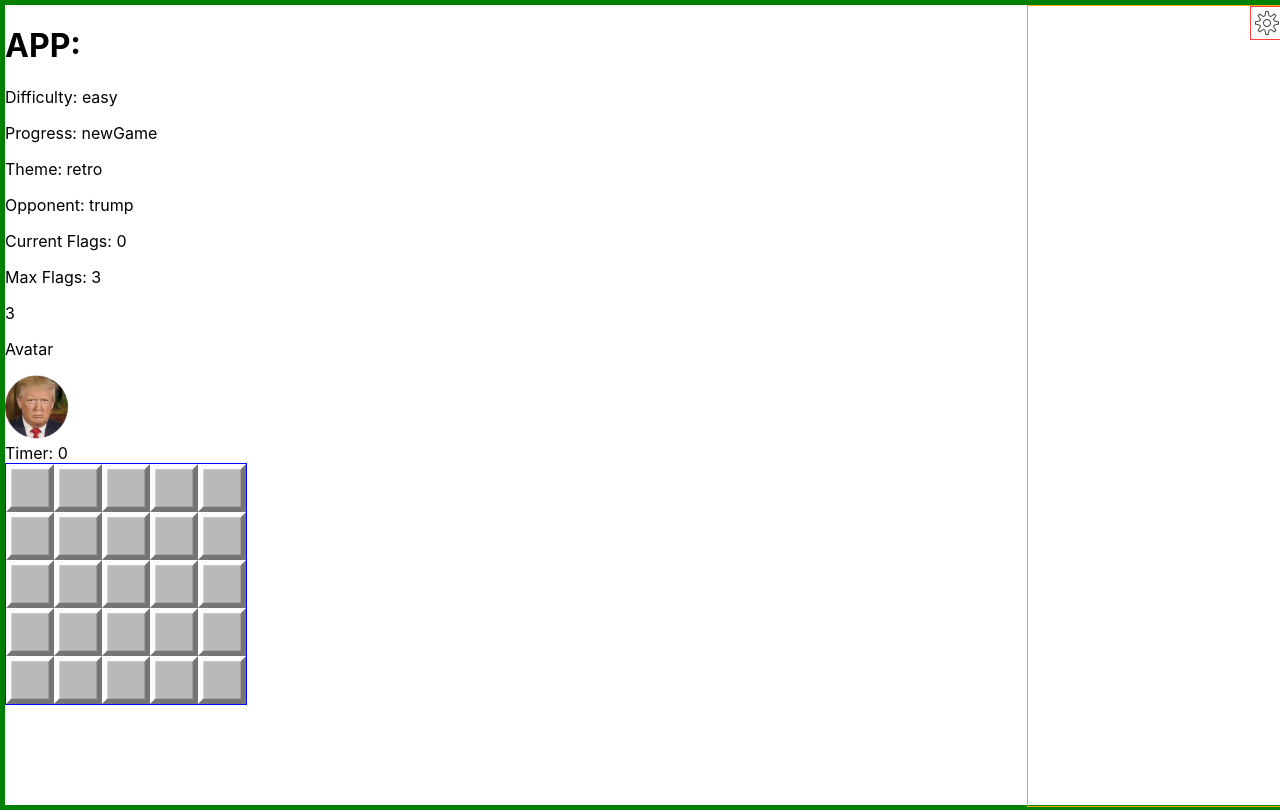
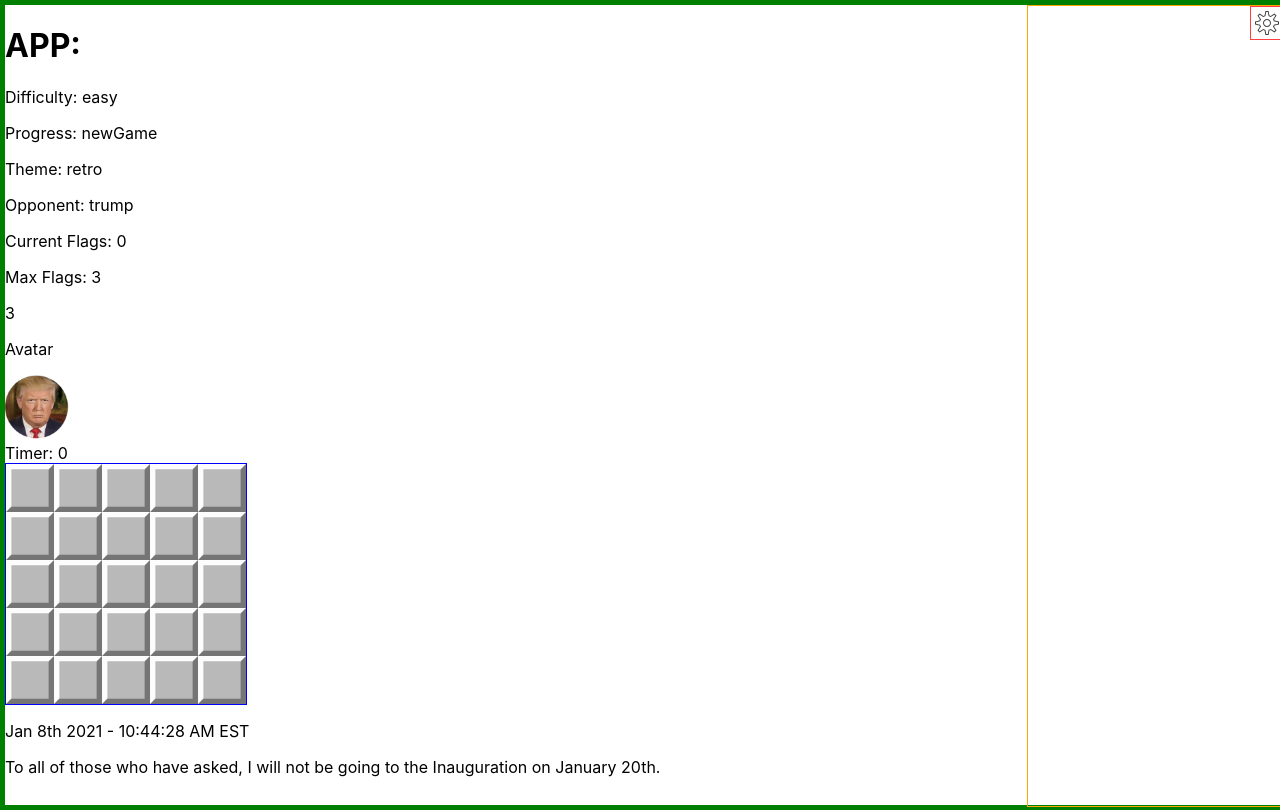
Before and after one commit to metalogica/tweetsweeper, a React (Create React App) app: page / in a window 1280 px wide. Built offline with nearby package versions, Linux system fonts and the light colour scheme.

Commit message:
integrated tweet data into <App/>

```diff
--- a/src/App.tsx
+++ b/src/App.tsx
@@ -5,6 +5,7 @@ import Board from './components/Board'
 import Toolbar from './components/Toolbar'
 import TopPanel from './components/TopPanel'
 import ModalCompletion from './components/ModalCompletion'
+import Tweet from './components/Tweet'
 import { trumpTweets } from './data/tweets'
 import './App.scss';
 
@@ -69,6 +70,7 @@ function App() {
         <Board {...drawBoard(difficulty)}/>
         <Toolbar />
         <ModalCompletion/>
+        <Tweet {...trumpTweets[0]}/>
       </GameContext.Provider>
     </>
   )
```
Also changed, not shown: 2 other files (tests, documents, lock files or other folders).
